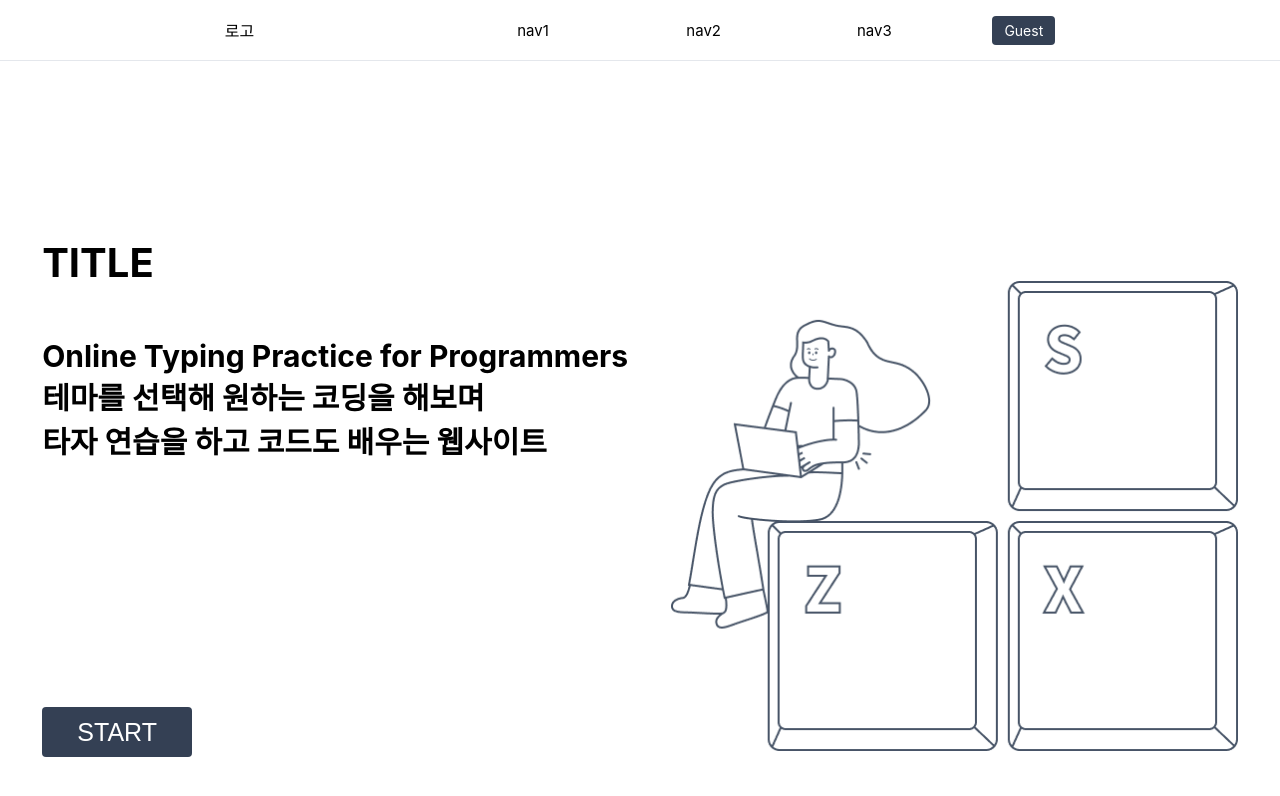
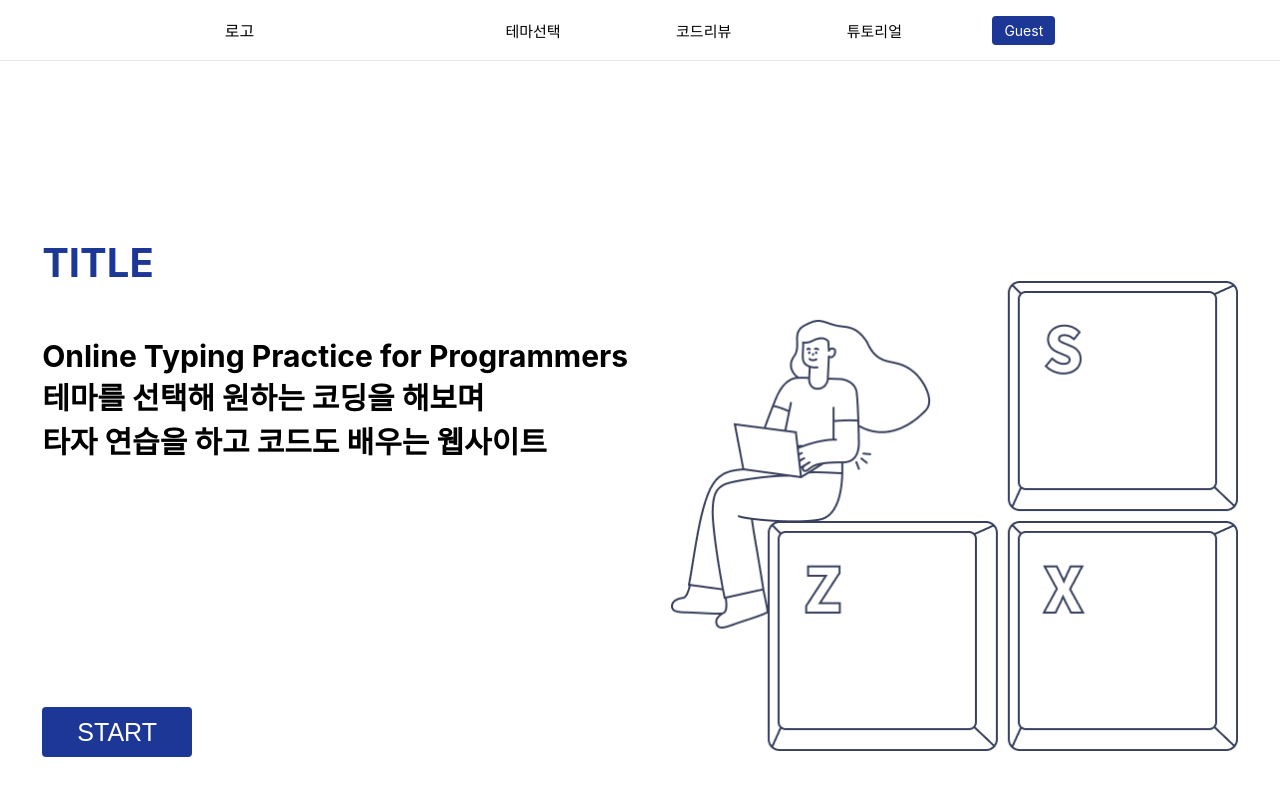
Before and after one commit to youjin0411/ityping-client, a React (Create React App) app: page / in a window 1280 px wide. Shown: the top 796 px of the page. Built offline with nearby package versions, Linux system fonts and the light colour scheme.

Commit message:
MainPage 디자인 수정

```diff
--- a/src/App.js
+++ b/src/App.js
@@ -3,8 +3,8 @@ import Navbar from './components/Navbar';
 import { BrowserRouter as Router, Switch, Route } from 'react-router-dom';
 import Home from "./components/pages/Main";
 import SelectTheme from "./components/pages/SelectTheme";
-import Typing from "./components/pages/Typing";
-import MyPage from "./components/pages/MyPage";
+import CodeReview from './components/pages/CodeReview';
+import Tutorial from './components/pages/Tutorial';
 import Login from "./components/pages/Login";
 import SignUp from "./components/pages/SignUp";
 
@@ -14,9 +14,9 @@ return (
     <Navbar />
     <Switch>
       <Route path='/' exact component={Home} />
-      <Route path='/nav1' component={SelectTheme} />
-      <Route path='/nav2' component={Typing} />
-      <Route path='/nav3' component={MyPage} />
+      <Route path='/select-theme' component={SelectTheme} />
+      <Route path='/code-review' component={CodeReview} />
+      <Route path='/tutorial' component={Tutorial} />
       <Route path='/login' component={Login} />
       <Route path='/signup' component={SignUp} />
       <Route path="*" element={<h1>404 페이지</h1>}/>
--- a/src/components/Navbar/DropdownMenu.jsx
+++ b/src/components/Navbar/DropdownMenu.jsx
@@ -8,9 +8,9 @@ const DropdownMenu = () => {
 	return (
     <>
 		<Wrapper>
-			<Link href="/nav1">nav1</Link>
-			<Link href="/nav2">nav2</Link>
-			<Link href="/nav3">nav3</Link>
+			<Link href="/select-theme">테마선택</Link>
+			<Link href="/code-review">코드리뷰</Link>
+			<Link href="/tutorial">튜토리얼</Link>
 		</Wrapper>
 			<DropdownContainer>
 			<DropdownButton onClick={userHandler} ref={userRef}>
@@ -43,6 +43,11 @@ const Link = styled.a`
   width: 100%;
   display: block;
   text-align: center;
+
+  &:hover {
+    color: #1C3796;
+    transition: all .3s;
+  }
 `;
 
 const DropdownContainer = styled.div`
@@ -53,7 +58,7 @@ const DropdownContainer = styled.div`
 const DropdownButton = styled.div`
   cursor: pointer;
   color: white;
-  background-color: #344054;
+  background-color: #1C3796;
   border-radius: 4px;
   font-size: 14px;
   padding: 6px 12px;
--- /dev/null
+++ b/src/components/pages/CodeReview.jsx
@@ -0,0 +1,11 @@
+import React from 'react';
+
+function CodeReview(props) {
+    return (
+        <>
+            <h1>코드리뷰 페이지</h1>
+        </>
+    )
+}
+
+export default CodeReview;
--- a/src/components/pages/Main.jsx
+++ b/src/components/pages/Main.jsx
@@ -7,7 +7,7 @@ function Main(props) {
     const history = useHistory();
 
     const handler = () => {
-        history.push('/nav1');
+        history.push('/select-theme');
     }
 
     return (
@@ -40,6 +40,7 @@ const ContentWrapper = styled.div`
 `;
 
 const Title = styled.h1`
+    color: #1C3796;
     font-size: 40px;
 `;
 
@@ -53,7 +54,7 @@ const Button = styled.button`
     border: 0;
     margin-top: 220px;
     cursor: pointer;
-    background-color: #344054;
+    background-color: #1C3796;
     border-radius: 4px;
     color: white;
     font-size: 25px;
--- /dev/null
+++ b/src/components/pages/Tutorial.jsx
@@ -0,0 +1,11 @@
+import React from 'react';
+
+function Tutorial(props) {
+    return (
+        <>
+            <h1>튜토리얼 페이지</h1>
+        </>
+    )
+}
+
+export default Tutorial;
```
Also changed, not shown: src/img/image.png.
